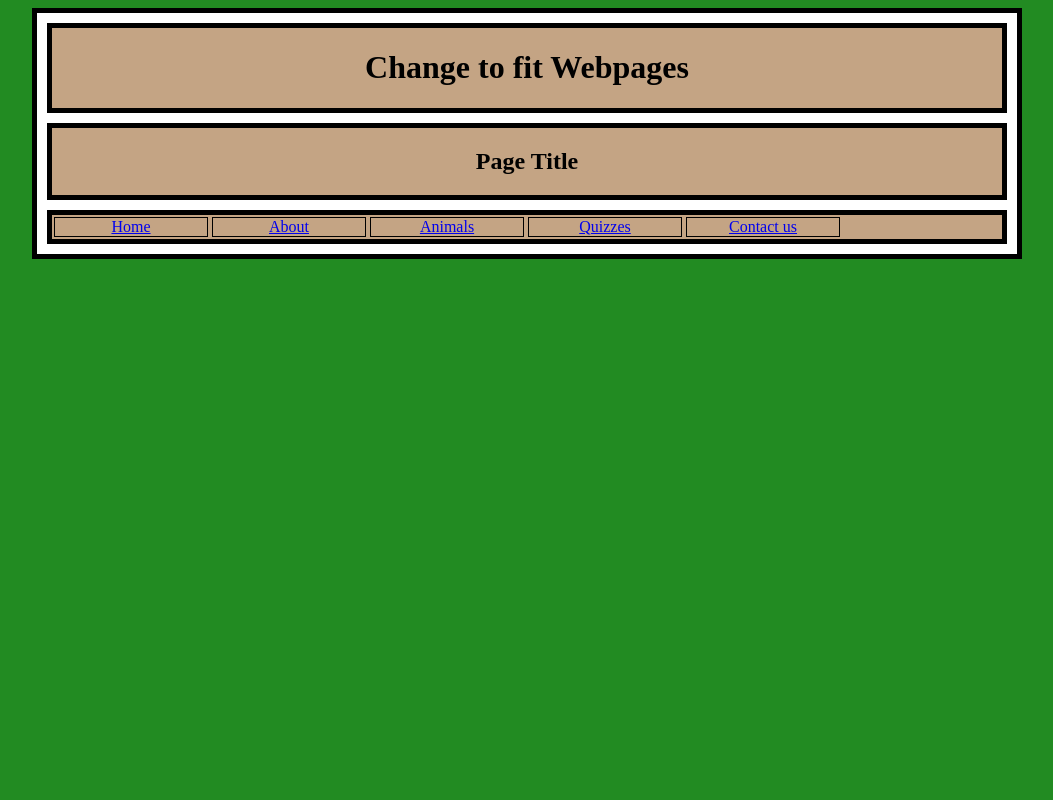
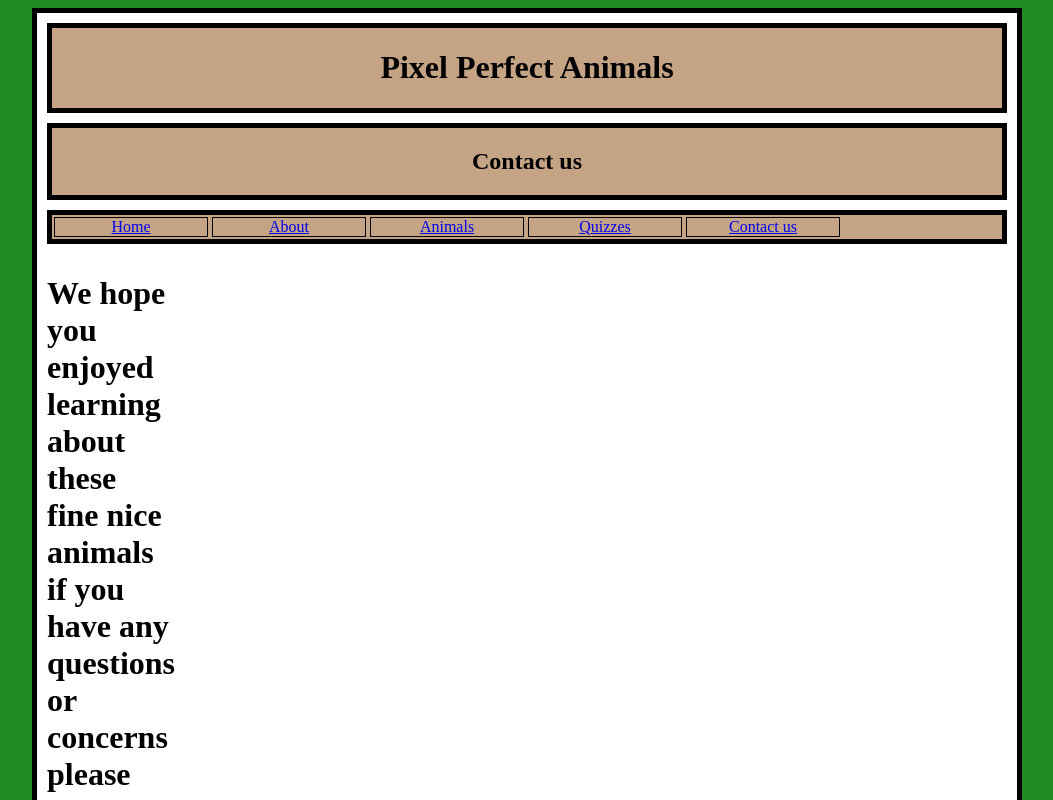
Before and after one commit to RAM026/ITC3100FinalProject, a plain HTML site: page contact.html in a window 1280 px wide. Shown: the top 800 px of the page, without its empty margins (113-1166 px from the left). Drawn offline with Linux system fonts and the light colour scheme.

Commit message:
new info

```diff
--- a/contact.html
+++ b/contact.html
@@ -10,11 +10,12 @@
 		<div id="container">
 
 			<div id="headerTitle">
-				<h1>Change to fit Webpages</h1>
+				<h1>Pixel Perfect Animals</h1>
+
 			</div>
 
 			<div class="pageTitle">
-				<h2>Page Title</h2>
+				<h2>Contact us</h2>
 			</div>
 
 			<div class="navbar">
@@ -24,6 +25,7 @@
 				<a href="quizzes.html">Quizzes</a>
 				<a href="contact.html">Contact us</a>
 			</div>
+			<h1>We hope you enjoyed learning about these fine nice animals if you have any questions or concerns please fill out this form and we will be back with you in about 48 buisniess hours!
 		</div>
 	</body>
 </html>
```
